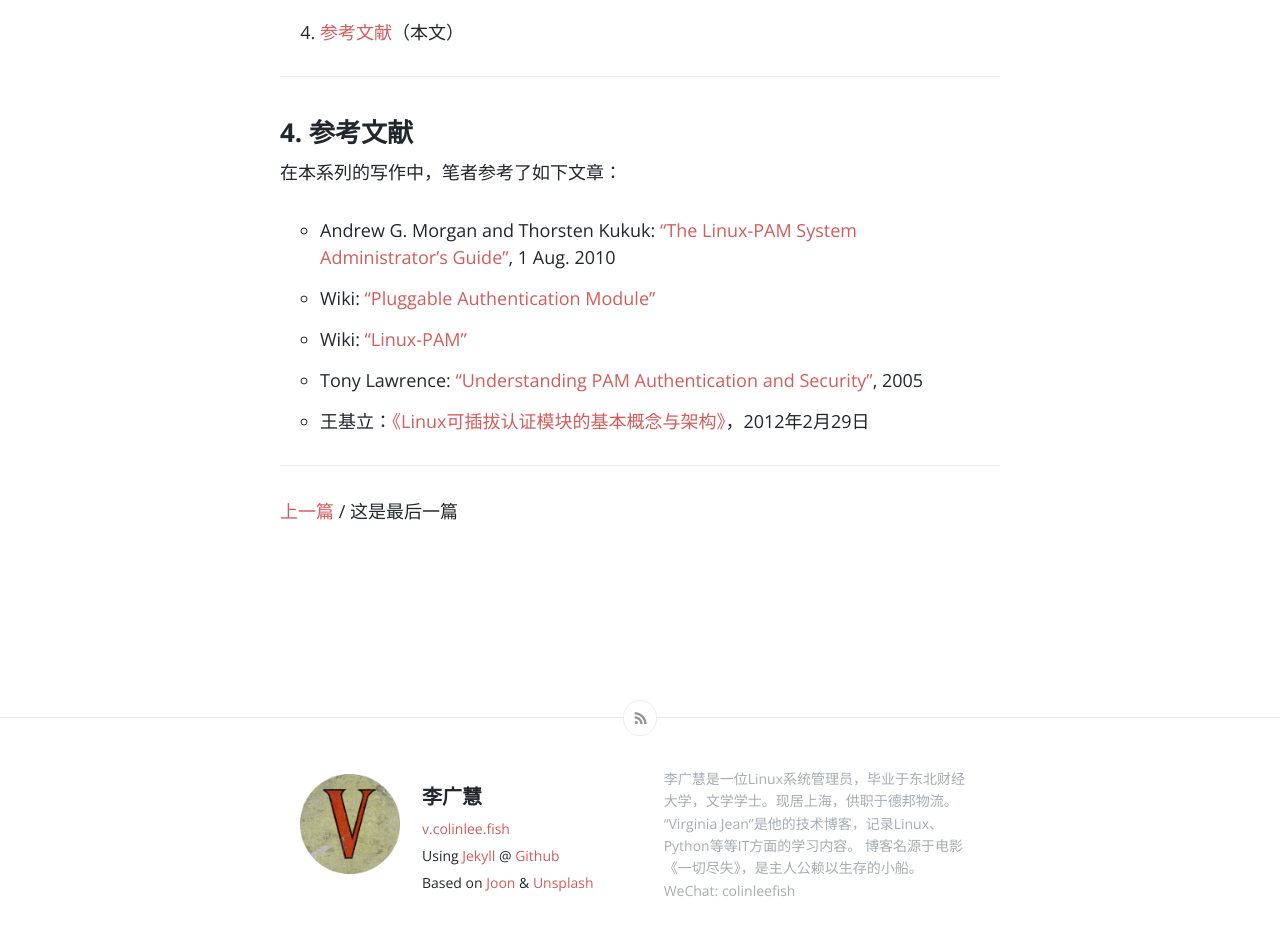
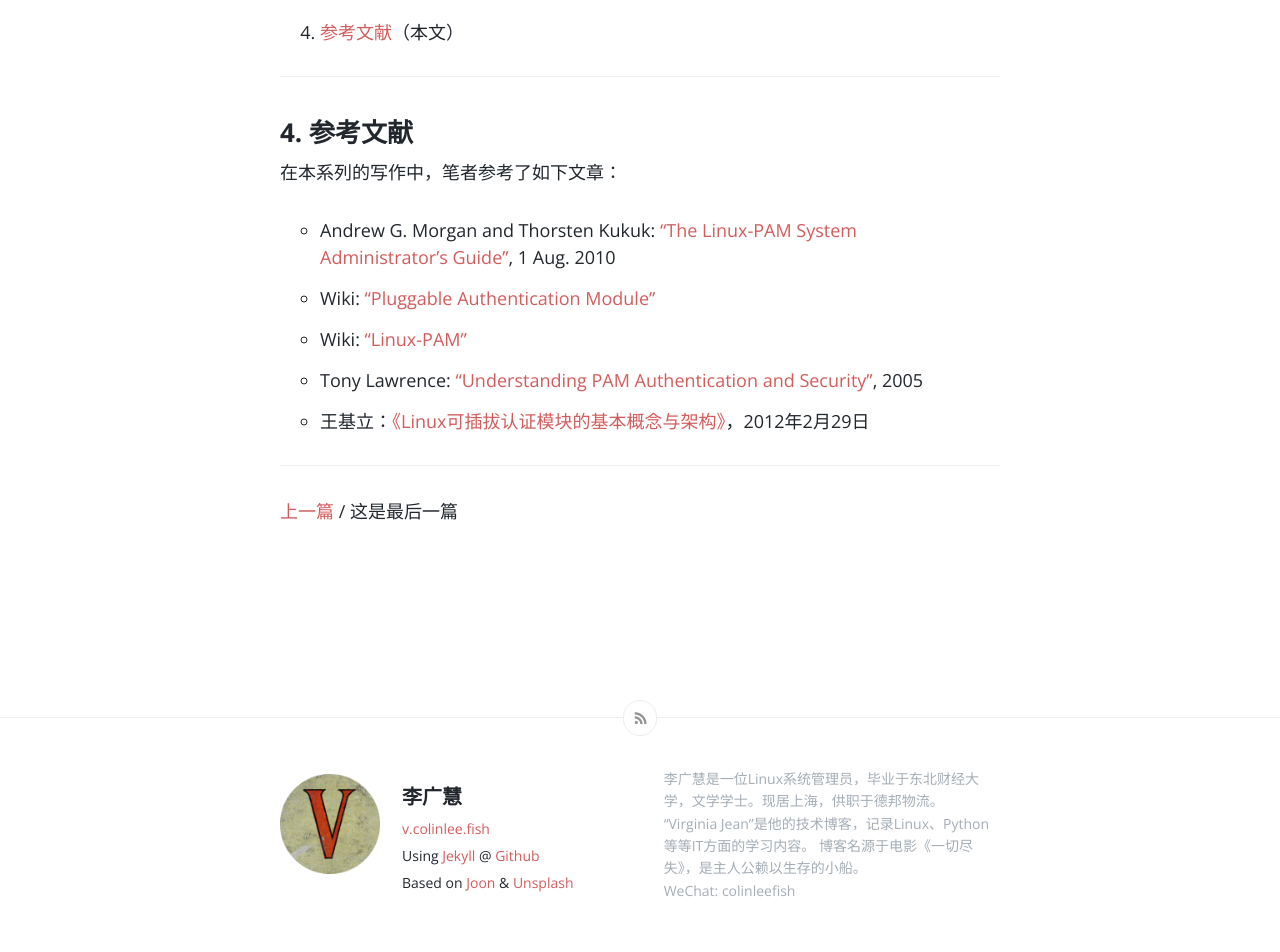
Before and after one commit to colinleefish/colinleefish.github.io, a Jekyll site: the page built from _posts/2016-04-05-pam-tutorial-4-bibliography.md, in a window 1280 px wide. Shown: the part 1251-2203 px from the top of the page. Built offline with Jekyll 4.4.1, drawn with Linux system fonts in a browser that asks for light colours; comment, search, counter and statistics services are not loaded.

Commit message:
Make Everything wider.

```diff
--- a/css/screen.css
+++ b/css/screen.css
@@ -809,7 +809,7 @@ body.user article .image-holder {
     height: 300px;
     margin: 0 auto 30px auto;
     overflow: hidden;
-    max-width: 680px;
+    max-width: 720px;
     -webkit-border-radius: 3px;
     -moz-border-radius: 3px;
     -ms-border-radius: 3px;
@@ -842,7 +842,7 @@ body.user article .image-holder img {
 body.user article .meta {
     display: block;
     margin: 0 auto 20px auto;
-    max-width: 680px;
+    max-width: 720px;
     text-align: left;
     font-size: 14px;
     color: #a4adb6;
@@ -894,7 +894,7 @@ body.user article .text {
     text-align: left;
     margin: 0 auto;
     padding-bottom: 80px;
-    max-width: 680px
+    max-width: 720px
 }
 body.user article .text p {
     display: inline;
@@ -942,7 +942,7 @@ body.user>#load_more {
 }
 #post_nav nav {
     margin: 0 auto;
-    max-width: 680px
+    max-width: 720px
 }
 #post_nav a {
     color: #909396;
@@ -1044,7 +1044,7 @@ body>footer>.inner, .post-footer>.inner {
     text-align: left;
     margin: 0 auto;
     padding: 0 30px;
-    max-width: 680px
+    max-width: 720px
 }
 body>footer #btn_feed, .post-footer #btn_feed {
     position: absolute;
@@ -1206,7 +1206,7 @@ body>.no-posts {
     margin: 50px auto 120px auto;
     font-size: 16px;
     padding: 0 30px;
-    max-width: 680px
+    max-width: 720px
 }
 body>.no-posts.not-found {
     margin-top: 100px
@@ -1402,7 +1402,7 @@ body.touch.user article .readmore {
         padding-top: 30%
     }
 }
-@media only screen and (max-width: 680px) {
+@media only screen and (max-width: 720px) {
     article .text strong .roon-img {
         margin-left: -7.5%;
         width: 115%
```
